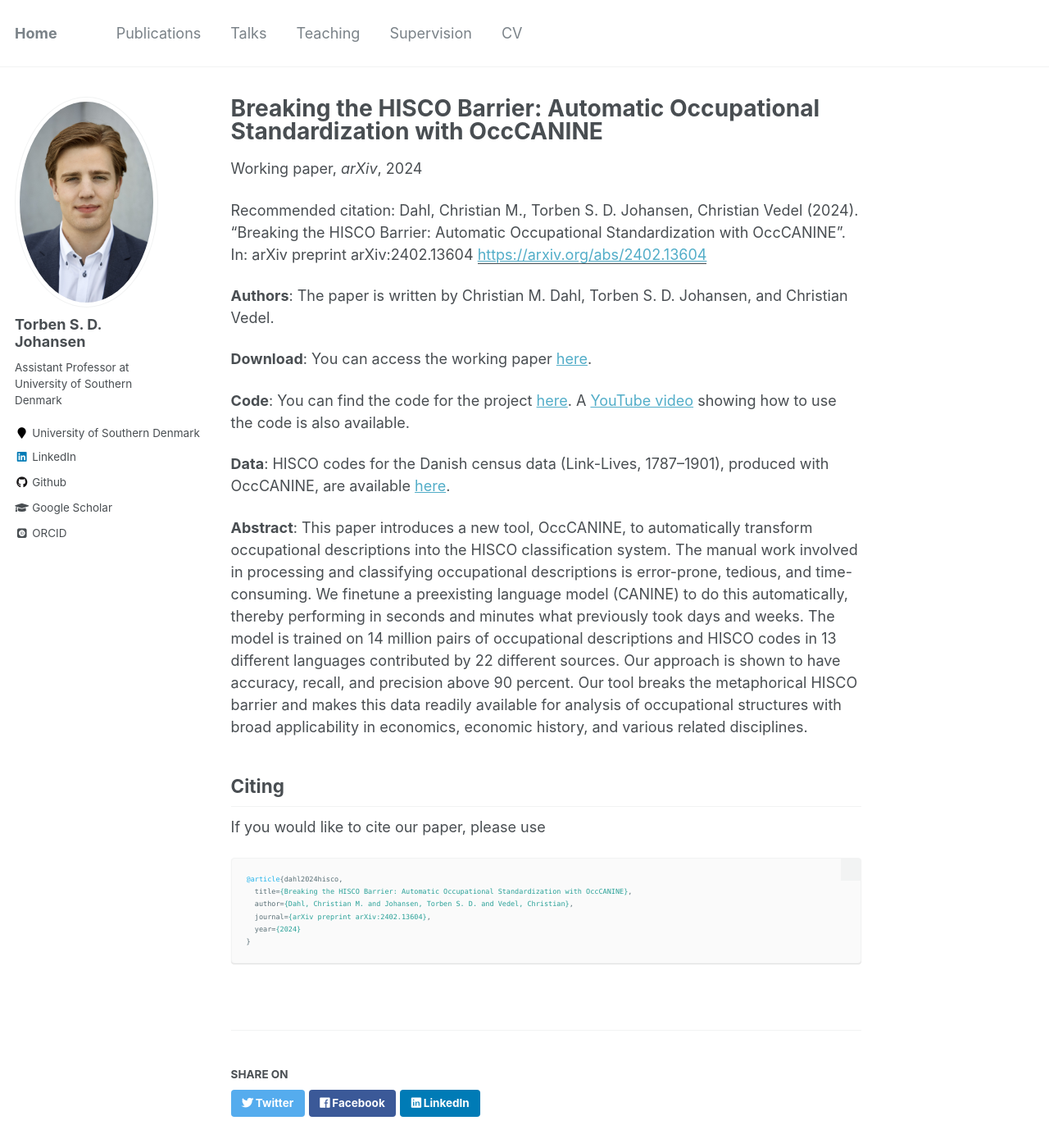
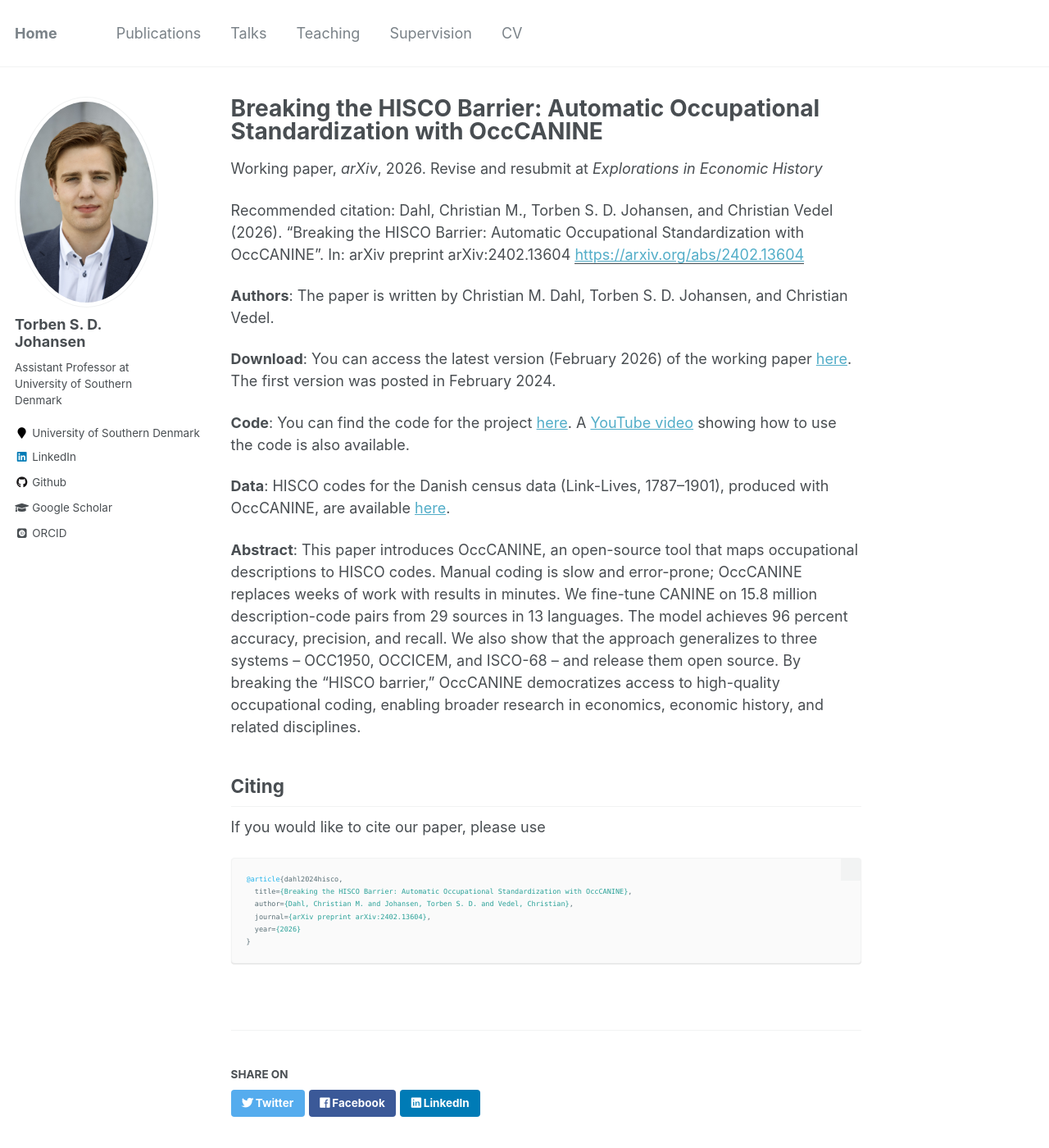
Before and after one commit to TorbenSDJohansen/TorbenSDJohansen.github.io, a Jekyll site: the page built from _publications/wp/hisco.md, in a window 1280 px wide and 1400 px high. Shown: the whole window at 82% size. Built offline with Jekyll 4.4.1, drawn with Linux system fonts in a browser that asks for light colours; some web fonts are replaced.

Commit message:
add R&R status to OccCANINE

````diff
--- a/_includes/archive-single.html
+++ b/_includes/archive-single.html
@@ -41,7 +41,7 @@
         {% if post.collection == 'teaching' %}
           <p> {{ post.type }}, <i>{{ post.venue }}</i>, {{ post.date | default: "1900-01-01" | date: "%Y" }} </p>
         {% elsif post.collection == 'publications' and post.path contains '/wp/' %}
-          <p>Working paper{% if post.venue %}, <i>{{ post.venue }}</i>{% endif %}, {{ post.date | default: "1900-01-01" | date: "%Y" }} </p>
+          <p>Working paper{% if post.venue %}, <i>{{ post.venue }}</i>{% endif %}, {{ post.date | default: "1900-01-01" | date: "%Y" }}{% if post.status %}. {{ post.status | markdownify | remove: "<p>" | remove: "</p>" | strip }}{% endif %} </p>
         {% elsif post.collection == 'publications' %}
           <p>Published in <i>{{ post.venue }}</i>, {{ post.date | default: "1900-01-01" | date: "%Y" }} </p>
         {% elsif post.date %}
--- a/_layouts/single.html
+++ b/_layouts/single.html
@@ -37,7 +37,7 @@ layout: default
         {% if page.collection == 'teaching' %}
           <p> {{ page.type }}, <i>{{ page.venue }}</i>, {{ page.date | default: "1900-01-01" | date: "%Y" }} </p>
         {% elsif page.collection == 'publications' and page.path contains '/wp/' %}
-          <p>Working paper{% if page.venue %}, <i>{{ page.venue }}</i>{% endif %}, {{ page.date | default: "1900-01-01" | date: "%Y" }} </p>
+          <p>Working paper{% if page.venue %}, <i>{{ page.venue }}</i>{% endif %}, {{ page.date | default: "1900-01-01" | date: "%Y" }}{% if page.status %}. {{ page.status | markdownify | remove: "<p>" | remove: "</p>" | strip }}{% endif %} </p>
         {% elsif page.venue and page.date %}
           <p>Published in <i>{{ page.venue }}</i>, {{ page.date | default: "1900-01-01" | date: "%Y" }} </p>
         {% elsif page.date %}
--- a/_publications/wp/hisco.md
+++ b/_publications/wp/hisco.md
@@ -3,18 +3,19 @@ title: "Breaking the HISCO Barrier: Automatic Occupational Standardization with
 collection: publications.published
 permalink: /publication/hisco
 excerpt: ''
-author: 'Christian M. Dahl, Torben S. D. Johansen, Christian Vedel'
-date: 2024-04-02
+author: 'Christian M. Dahl, Torben S. D. Johansen, and Christian Vedel'
+date: 2026-02-25
 venue: 'arXiv'
+status: 'Revise and resubmit at *Explorations in Economic History*'
 paperurl: 'https://arxiv.org/abs/2402.13604'
-citation: 'Dahl, Christian M., Torben S. D. Johansen, Christian Vedel (2024). “Breaking the HISCO Barrier: Automatic Occupational Standardization with OccCANINE”. In: arXiv preprint arXiv:2402.13604'
+citation: 'Dahl, Christian M., Torben S. D. Johansen, and Christian Vedel (2026). “Breaking the HISCO Barrier: Automatic Occupational Standardization with OccCANINE”. In: arXiv preprint arXiv:2402.13604'
 ---
 
 **Authors**:
 The paper is written by Christian M. Dahl, Torben S. D. Johansen, and Christian Vedel.
 
 **Download**:
-You can access the working paper [here](https://arxiv.org/abs/2402.13604).
+You can access the latest version (February 2026) of the working paper [here](https://arxiv.org/abs/2402.13604). The first version was posted in February 2024.
 
 **Code**:
 You can find the code for the project [here](https://github.com/christianvedels/OccCANINE).
@@ -24,7 +25,7 @@ A [YouTube video](https://youtu.be/BF_oNe-sABQ?si=uEgNYLtPGNYAXCDK) showing how
 HISCO codes for the Danish census data (Link-Lives, 1787–1901), produced with OccCANINE, are available [here](https://doi.org/10.7910/DVN/WZILNI).
 
 **Abstract**:
-This paper introduces a new tool, OccCANINE, to automatically transform occupational descriptions into the HISCO classification system. The manual work involved in processing and classifying occupational descriptions is error-prone, tedious, and time-consuming. We finetune a preexisting language model (CANINE) to do this automatically, thereby performing in seconds and minutes what previously took days and weeks. The model is trained on 14 million pairs of occupational descriptions and HISCO codes in 13 different languages contributed by 22 different sources. Our approach is shown to have accuracy, recall, and precision above 90 percent. Our tool breaks the metaphorical HISCO barrier and makes this data readily available for analysis of occupational structures with broad applicability in economics, economic history, and various related disciplines.
+This paper introduces OccCANINE, an open-source tool that maps occupational descriptions to HISCO codes. Manual coding is slow and error-prone; OccCANINE replaces weeks of work with results in minutes. We fine-tune CANINE on 15.8 million description-code pairs from 29 sources in 13 languages. The model achieves 96 percent accuracy, precision, and recall. We also show that the approach generalizes to three systems – OCC1950, OCCICEM, and ISCO-68 – and release them open source. By breaking the “HISCO barrier,” OccCANINE democratizes access to high-quality occupational coding, enabling broader research in economics, economic history, and related disciplines.
 
 ## Citing
 If you would like to cite our paper, please use
@@ -33,6 +34,6 @@ If you would like to cite our paper, please use
   title={Breaking the HISCO Barrier: Automatic Occupational Standardization with OccCANINE},
   author={Dahl, Christian M. and Johansen, Torben S. D. and Vedel, Christian},
   journal={arXiv preprint arXiv:2402.13604},
-  year={2024}
+  year={2026}
 }
 ```
````
Also changed, not shown: _talks/d3a-2024.md (+1 -1 lines).
